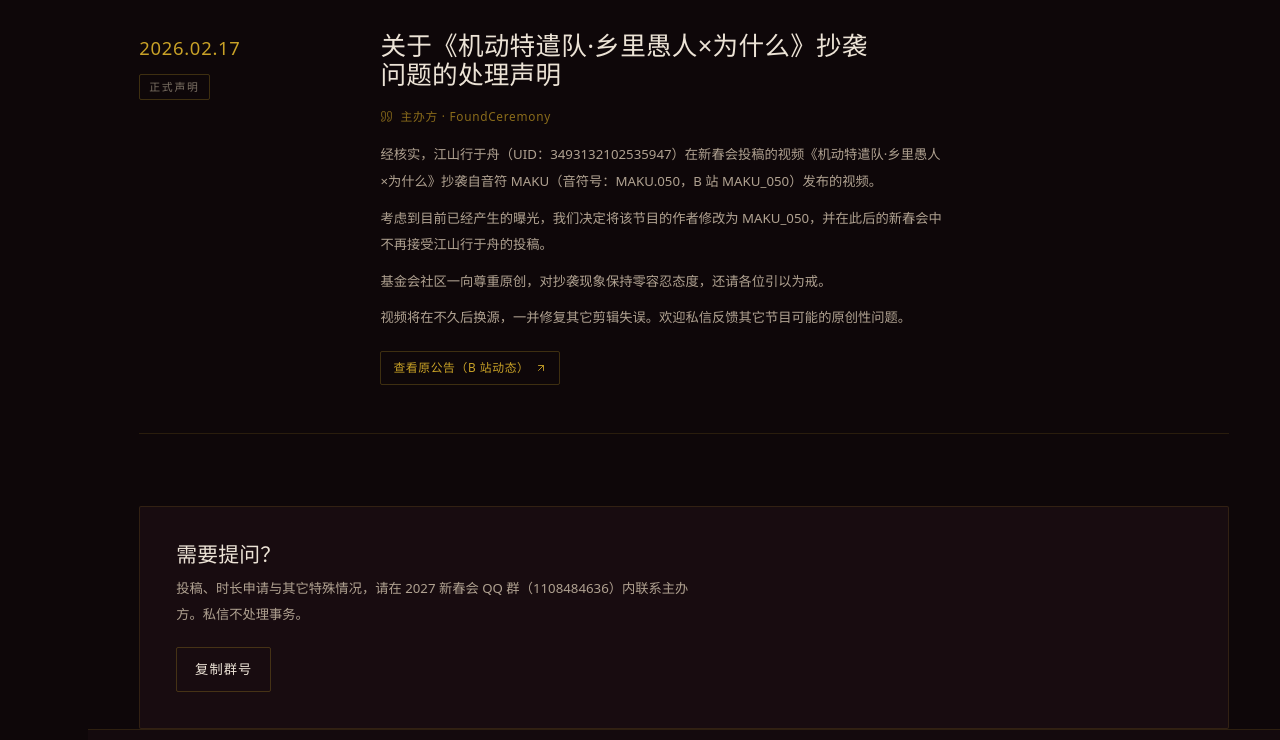
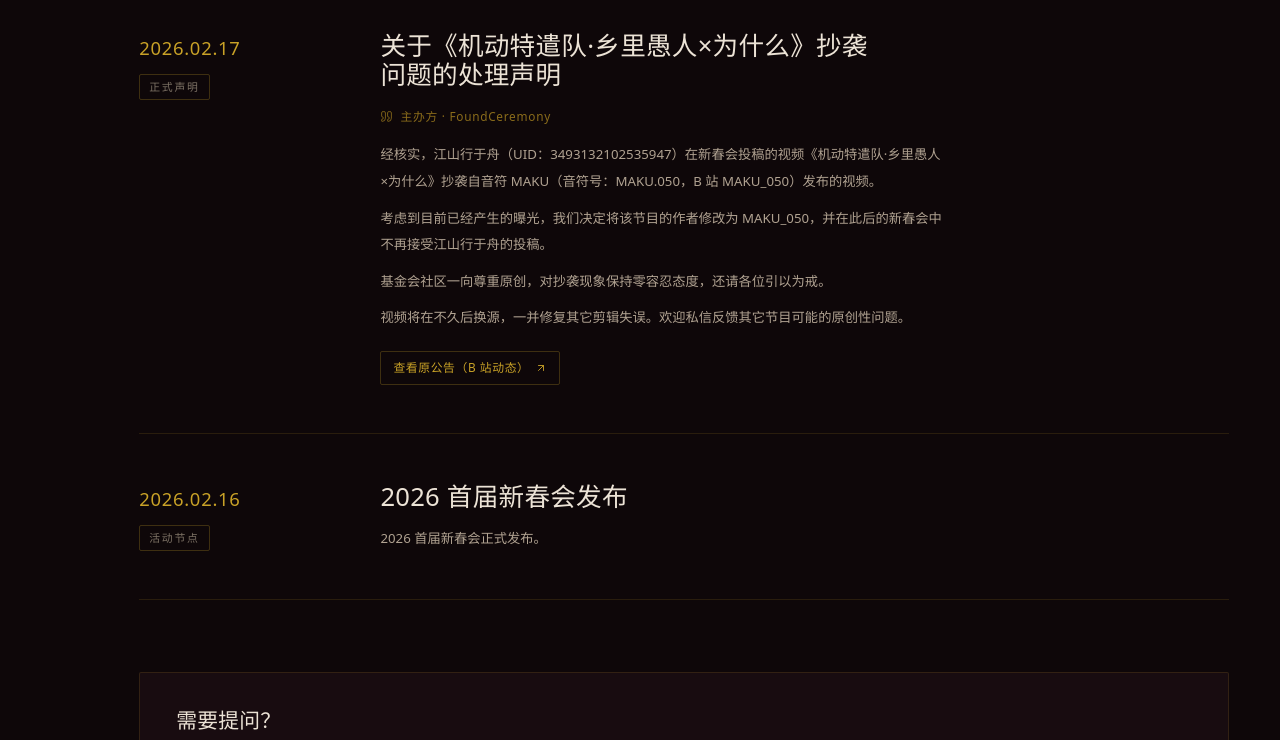
Before and after one commit to OxygenNine/scp-ceremony-website, an Astro site: page /announcement in a window 1280 px wide. Shown: the part 1070-1810 px from the top of the page. Built offline with nearby package versions, Linux system fonts and the light colour scheme; Astro itself is replaced by a stand-in of ours; a small style sheet from the web is missing.

Commit message:
微调文案

```diff
--- a/src/data/announcements.ts
+++ b/src/data/announcements.ts
@@ -79,4 +79,14 @@ export const ANNOUNCEMENTS: Announcement[] = [
       },
     ],
   },
+  {
+    id: '2026-rollout',
+    date: '2026-02-16',
+    label: '2026.02.16',
+    kind: 'event',
+    title: '2026 首届新春会发布',
+    body: [
+      '2026 首届新春会正式发布。',
+    ],
+  },
 ];
--- a/src/pages/2027.astro
+++ b/src/pages/2027.astro
@@ -226,7 +226,7 @@ const pending = [
         index="05"
         kicker="Pending"
         title="仍在筹备中"
-        note="以下事项尚未定案，因此本页不作任何细节描述。确定后会在 B 站与 QQ 群同步公告。"
+        note="以下事项尚未定案。确定后会在 B 站与 QQ 群同步公告。"
       />
       <ul class="pending">
         {
```
Also changed, not shown: README.md, 1 other file.
